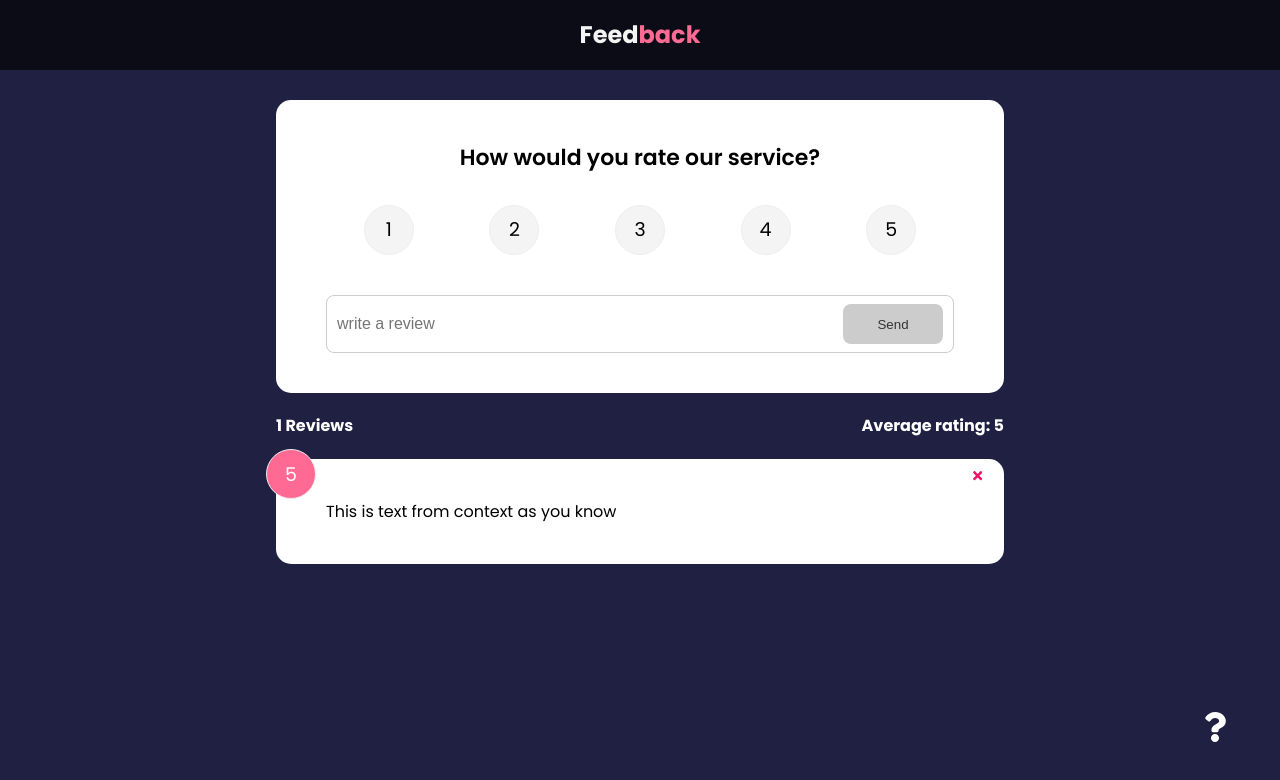
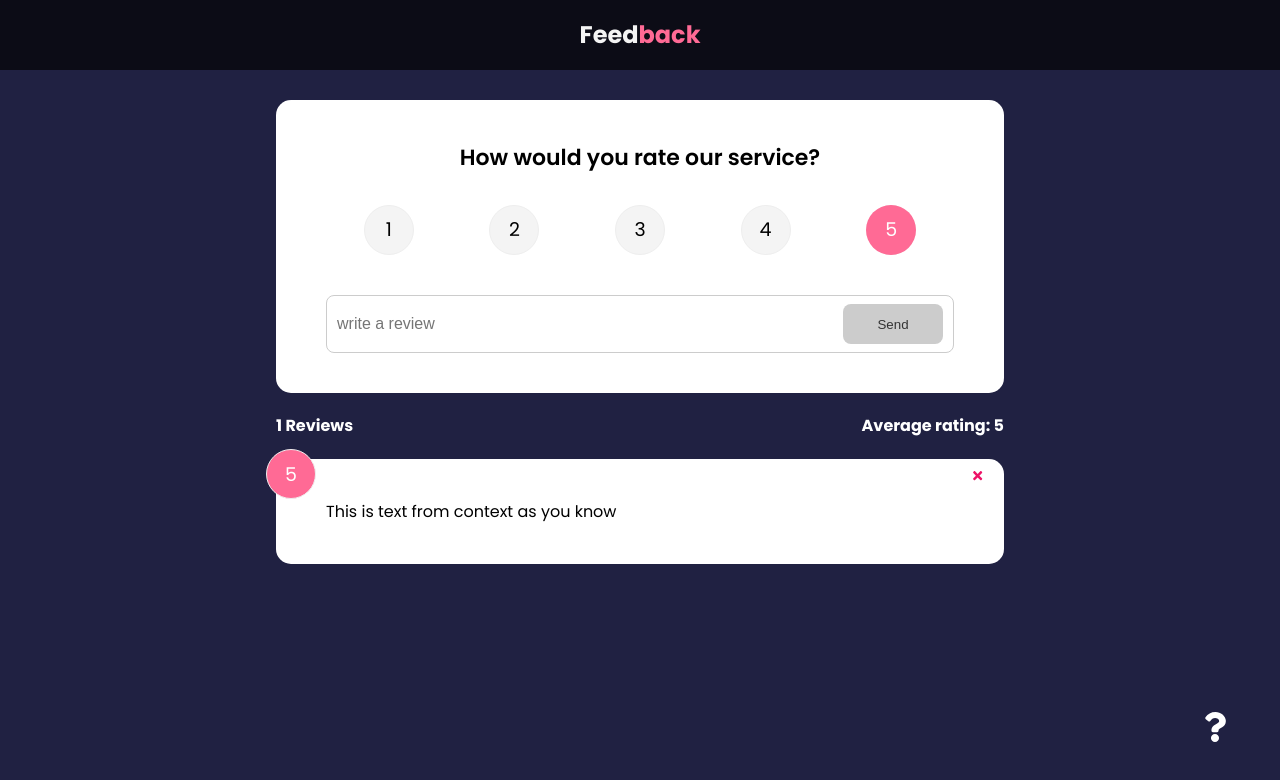
Before and after one commit to vasylmiskiv1/feedback, a React (Create React App) app: page / in a window 1280 px wide. Shown: the top 780 px of the page. Built offline with nearby package versions, Linux system fonts and the light colour scheme.

Commit message:
feedback functions were moved to context

```diff
--- a/src/App.js
+++ b/src/App.js
@@ -1,10 +1,6 @@
-import { v4 as uuidv4 } from 'uuid';
 import { BrowserRouter as Router, Route, Routes} from 'react-router-dom'
-import { useState } from 'react';
+
 import Header from './components/Header';
-
-// import data
-import FeedbackData from './data/FeedbackData';
 
 // import components
 import FeedbackList from './components/FeedbackList';
@@ -20,20 +16,6 @@ import {FeedbackProvider} from './context/FeedbackContext'
 
 
 function App () {
-  const [feedback, setFeedback] = useState(FeedbackData)
-
-  const addFeedback = (newFeedback) => {
-    newFeedback.id = uuidv4();
-    setFeedback([newFeedback, ...feedback])
-  }
-
-  const deleteFeedback = (id) => {
-    if (window.confirm('Are u sure u want to delete?')) {
-      setFeedback(feedback.filter((item) => {
-        return item.id !== id
-      }))
-    }
-  }
 
   return (
     <FeedbackProvider>
@@ -43,11 +25,9 @@ function App () {
             <Routes>
               <Route exact path='/' element={
               <>
-                <FeedbackForm handleAdd={addFeedback} />
+                <FeedbackForm />
                 <FeedbackStats />
-                <FeedbackList
-                  handleDelete={deleteFeedback}
-                />
+                <FeedbackList />
               </>
               }
               ></Route>
--- a/src/components/FeedbackForm.jsx
+++ b/src/components/FeedbackForm.jsx
@@ -1,18 +1,24 @@
-import React from 'react'
+import { useState, useContext } from 'react'
+
+// re-use elements
 import Card from './shared/Card'
 import Button from './shared/Button'
+
 import RatingSelect from './RatingSelect'
 
-import { useState } from 'react'
+// global state
+import FeedbackContext from '../context/FeedbackContext'
 
-export default function FeedbackForm({ handleAdd }) {
+export default function FeedbackForm() {
   const [text, setText] = useState('')
   const [btnDisabled, setBtnDisabled] = useState(true)
-  const [rating, setRating] = useState(null)
+  const [rating, setRating] = useState(5)
   const [message, setMessage] = useState('')
 
+  const {addFeedback} = useContext(FeedbackContext)
+
   const handleTextChange = e => {
-    if(text === '') {
+    if(text === '')  {
       setBtnDisabled(true)
       setMessage(null)
     } else if(text !== '' && text.trim().length <= 10) {
@@ -34,10 +40,11 @@ export default function FeedbackForm({ handleAdd }) {
         rating
       }
 
-      handleAdd(newFeedback)
+      addFeedback(newFeedback)
       setText('')
     }
   }
+
 
   return (
     <Card>
--- a/src/components/FeedbackItem.jsx
+++ b/src/components/FeedbackItem.jsx
@@ -1,16 +1,19 @@
 import { FaTimes } from 'react-icons/fa'
+import { useContext } from 'react'
 import PropTypes from 'prop-types'
 import Card from './shared/Card'
 
-export default function FeedbackItem({ item, handleDelete }) {
+import FeedbackContext from '../context/FeedbackContext'
 
+export default function FeedbackItem({ item }) {
 
+const { deleteFeedback } = useContext(FeedbackContext)
 
   return (
     <Card>
       <div className="num-display">{item.rating}</div>
       <button className='close'>
-        <FaTimes color="#ed1367" onClick={() => handleDelete(item.id)} />
+        <FaTimes color="#ed1367" onClick={() => deleteFeedback(item.id)} />
       </button>
       <div className="text-display">{item.text}</div>
     </Card>
--- a/src/components/FeedbackList.jsx
+++ b/src/components/FeedbackList.jsx
@@ -3,7 +3,7 @@ import { useContext } from 'react'
 import FeedbackItem from "./FeedbackItem"
 import FeedbackContext from '../context/FeedbackContext'
 
-export default function FeedbackList({ handleDelete }) {
+export default function FeedbackList() {
   const { feedback }  = useContext(FeedbackContext)
 
   return (
@@ -21,7 +21,6 @@ export default function FeedbackList({ handleDelete }) {
             <FeedbackItem
               key={item.id}
               item={item}
-              handleDelete={handleDelete}
             />
           </motion.div>
         ))}
--- a/src/components/RatingSelect.jsx
+++ b/src/components/RatingSelect.jsx
@@ -1,7 +1,7 @@
 import { useState } from 'react'
 
 export default function RatingSelect({ select }) {
-  const [selected, setSelected] = useState(null)
+  const [selected, setSelected] = useState(5)
 
   const handleChange = (e) => {
     setSelected(+e.currentTarget.value)
--- a/src/context/FeedbackContext.js
+++ b/src/context/FeedbackContext.js
@@ -1,4 +1,5 @@
 import { createContext, useState } from "react";
+import { v4 as uuidv4 } from 'uuid';
 
 // define feedback context
 const FeedbackContext = createContext()
@@ -12,10 +13,25 @@ export const FeedbackProvider = ({ children }) => {
     },
   ])
 
+  const addFeedback = (newFeedback) => {
+    newFeedback.id = uuidv4();
+    setFeedback([newFeedback, ...feedback])
+  }
+
+  const deleteFeedback = (id) => {
+    if (window.confirm('Are u sure u want to delete?')) {
+      setFeedback(feedback.filter((item) => {
+        return item.id !== id
+      }))
+    }
+  }
+
   return (
     <FeedbackContext.Provider
       value={{
         feedback,
+        addFeedback,
+        deleteFeedback,
       }}
     >
       {children}
```
